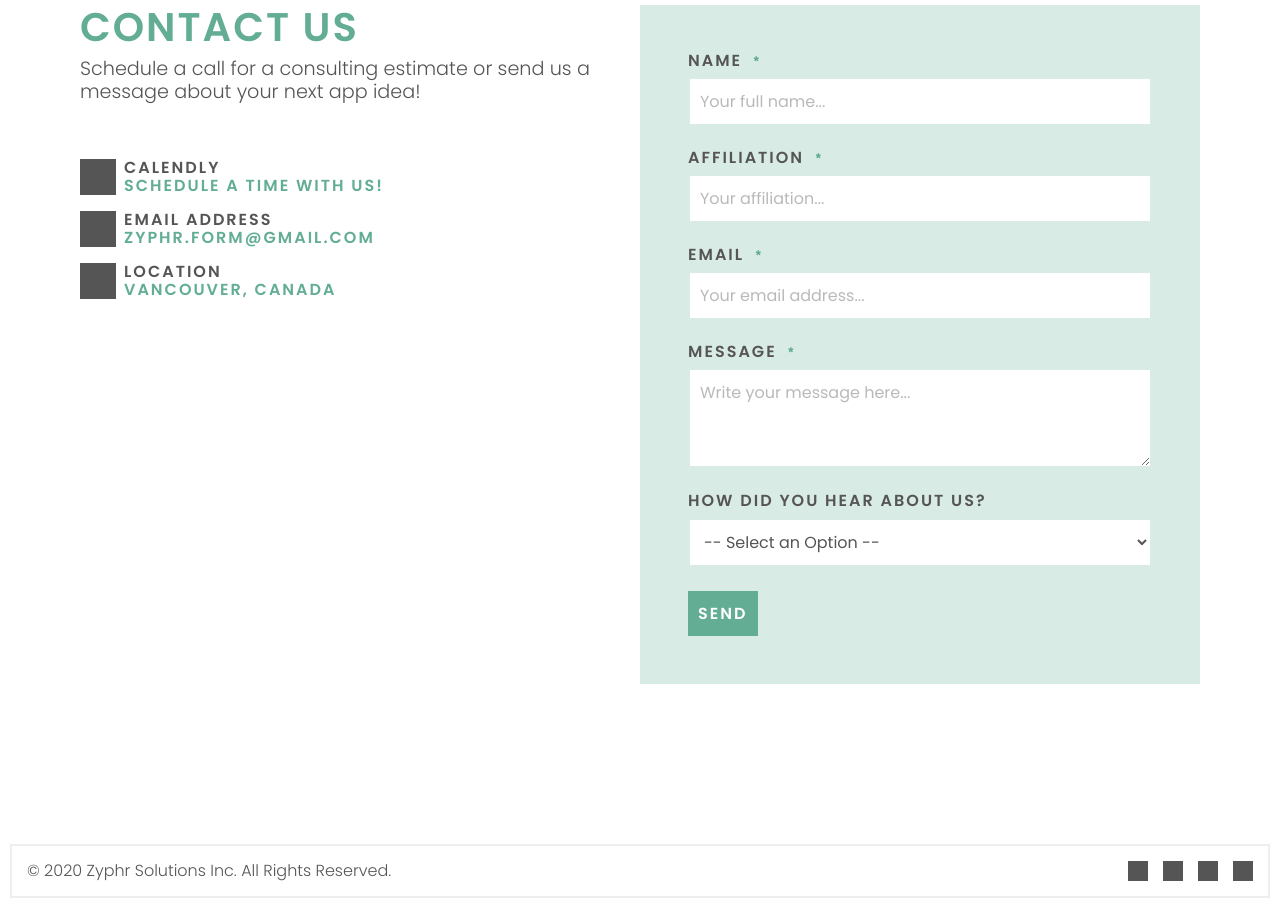
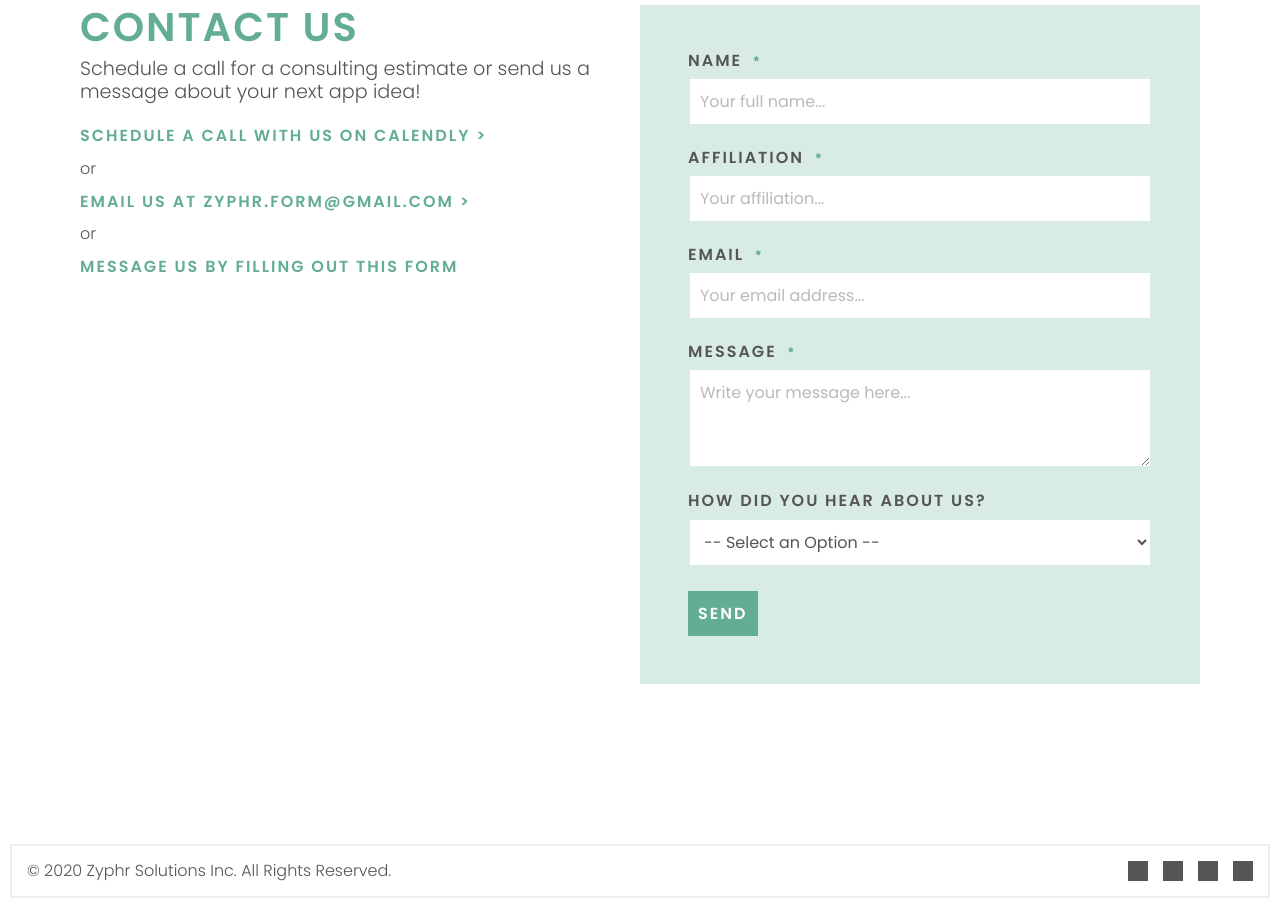
Before and after one commit to ohaanika/nextjs-website, a Next.js app: page / in a window 1280 px wide. Shown: the part 4040-4948 px from the top of the page. Built offline with nearby package versions, Linux system fonts and the light colour scheme; a web font is replaced by a local one.

Commit message:
feat(sections, components): update contact section wtih callout component

```diff
--- /dev/null
+++ b/components/callout.js
@@ -0,0 +1,13 @@
+import Link from 'next/link'
+
+const Callout = ({label="Click here", link=""}) => {
+  let callout = <h6 style={{color: "var(--color-primary)"}}>{label}</h6>
+  if (link != "") {
+    callout = <Link href={link}>
+      <a style={{textDecoration: "none"}}>{callout}</a>
+    </Link>
+  }
+  return callout
+}
+
+export default Callout
--- a/sections/contact.js
+++ b/sections/contact.js
@@ -1,7 +1,7 @@
 import Section from '../components/section'
 import SectionContentBlock from '../components/sectionContentBlock'
 import FormContact from '../components/formContact'
-import PlaceholderImage from '../components/placeholders/placeholderImage'
+import Callout from '../components/callout'
 
 const Contact = () => (
   <Section id="contact">
@@ -11,26 +11,20 @@ const Contact = () => (
           heading="Contact Us"
           subheading="Schedule a call for a consulting estimate or send us a message about your next app idea!"
         >
-          <div className="row mt-5">
-            <div className="mr-2 flex-shrink-0"><PlaceholderImage ratio={[1,1]} scale={36}/></div>
-            <div className="flex-grow-1">
-              <h6>Calendly</h6>
-              <h6 style={{color: "var(--color-primary)"}}>Schedule a time with us!</h6>
-            </div>
+          <div className="row mt-3">
+            <Callout label="Schedule a call with us on Calendly >" link="#contact"/>
           </div>
           <div className="row mt-3">
-          <div className="mr-2 flex-shrink-0"><PlaceholderImage ratio={[1,1]} scale={36}/></div>
-            <div className="flex-grow-1">
-              <h6>Email Address</h6>
-              <h6 style={{color: "var(--color-primary)"}}>zyphr.form@gmail.com</h6>
-            </div>
+            or
           </div>
           <div className="row mt-3">
-          <div className="mr-2 flex-shrink-0"><PlaceholderImage ratio={[1,1]} scale={36}/></div>
-            <div className="flex-grow-1">
-              <h6>Location</h6>
-              <h6 style={{color: "var(--color-primary)"}}>Vancouver, Canada</h6>
-            </div>
+            <Callout label="Email us at zyphr.form@gmail.com >" link="mailto:zyphr.form@gmail.com"/>
+          </div>
+          <div className="row mt-3">
+            or
+          </div>
+          <div className="row mt-3">
+            <Callout label="Message us by filling out this form"/>
           </div>
         </SectionContentBlock>
       </div>
```
